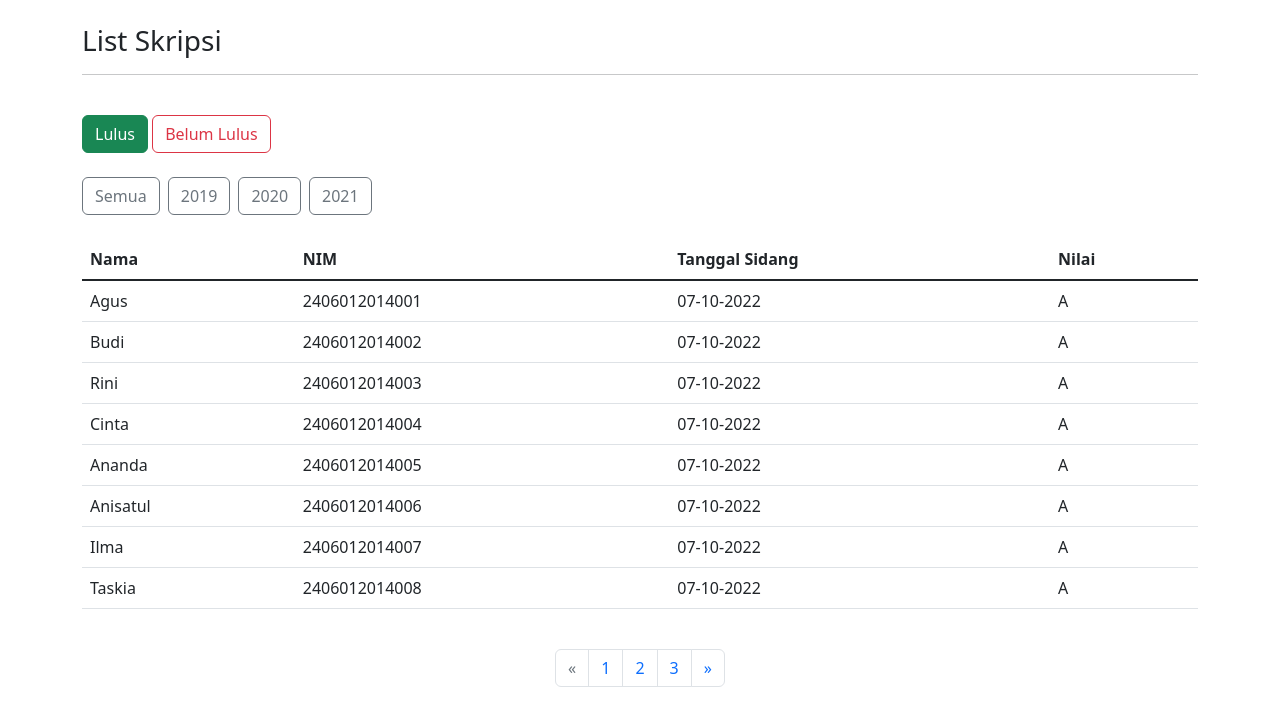
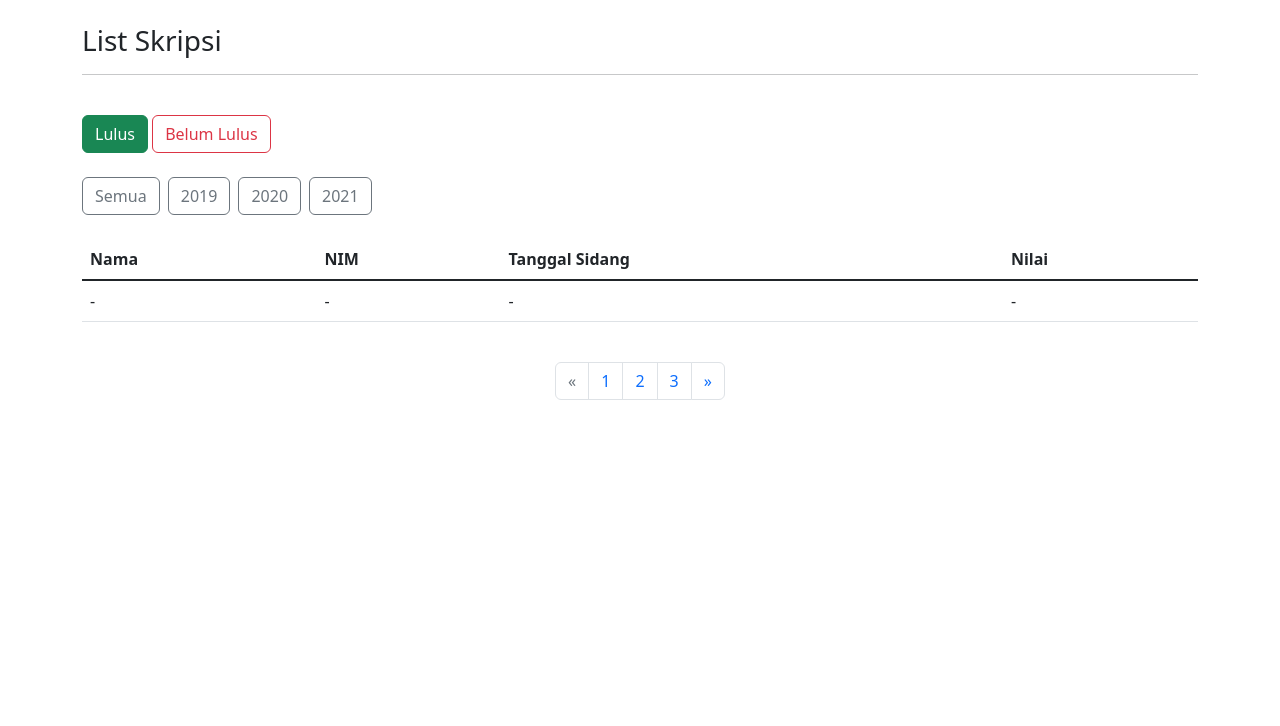
Before and after one commit to renyaw/PPLGes, a PHP site: page /srs16_lul.php in a window 1280 px wide. Shown: the top 726 px of the page. Run offline with PHP 8.4, Linux system fonts and the light colour scheme; data comes from the database, SQL or seed files in the repository.

Commit message:
Update srs16_lul.php

```diff
--- a/srs16_lul.php
+++ b/srs16_lul.php
@@ -44,54 +44,7 @@
           </tr>
         </thead>
         <tbody id="tabel_skripsisdh"class="table-group-divider">
-          <tr>
-            <td>Agus</td>
-            <td>2406012014001</td>
-            <td>07-10-2022</td>
-            <td>A</td>
-          </tr>
-          <tr>
-            <td>Budi</td>
-            <td>2406012014002</td>
-            <td>07-10-2022</td>
-            <td>A</td>
-          </tr>
-          <tr>
-            <td>Rini</td>
-            <td>2406012014003</td>
-            <td>07-10-2022</td>
-            <td>A</td>
-          </tr>
-          <tr>
-            <td>Cinta</td>
-            <td>2406012014004</td>
-            <td>07-10-2022</td>
-            <td>A</td>
-          </tr>
-          <tr>
-            <td>Ananda</td>
-            <td>2406012014005</td>
-            <td>07-10-2022</td>
-            <td>A</td>
-          </tr>
-          <tr>
-            <td>Anisatul</td>
-            <td>2406012014006</td>
-            <td>07-10-2022</td>
-            <td>A</td>
-          </tr>
-          <tr>
-            <td>Ilma</td>
-            <td>2406012014007</td>
-            <td>07-10-2022</td>
-            <td>A</td>
-          </tr>
-          <tr>
-            <td>Taskia</td>
-            <td>2406012014008</td>
-            <td>07-10-2022</td>
-            <td>A</td>
-          </tr>
+
         </tbody>
       </table>
       <br />
@@ -114,5 +67,10 @@
       </nav>
     </div>
     <script src='ajax1.js'></script>
+    <script>
+      window.onload = function(){
+        showTabelskripsisdh('x');
+      }
+    </script>
   </body>
 </html>
```
